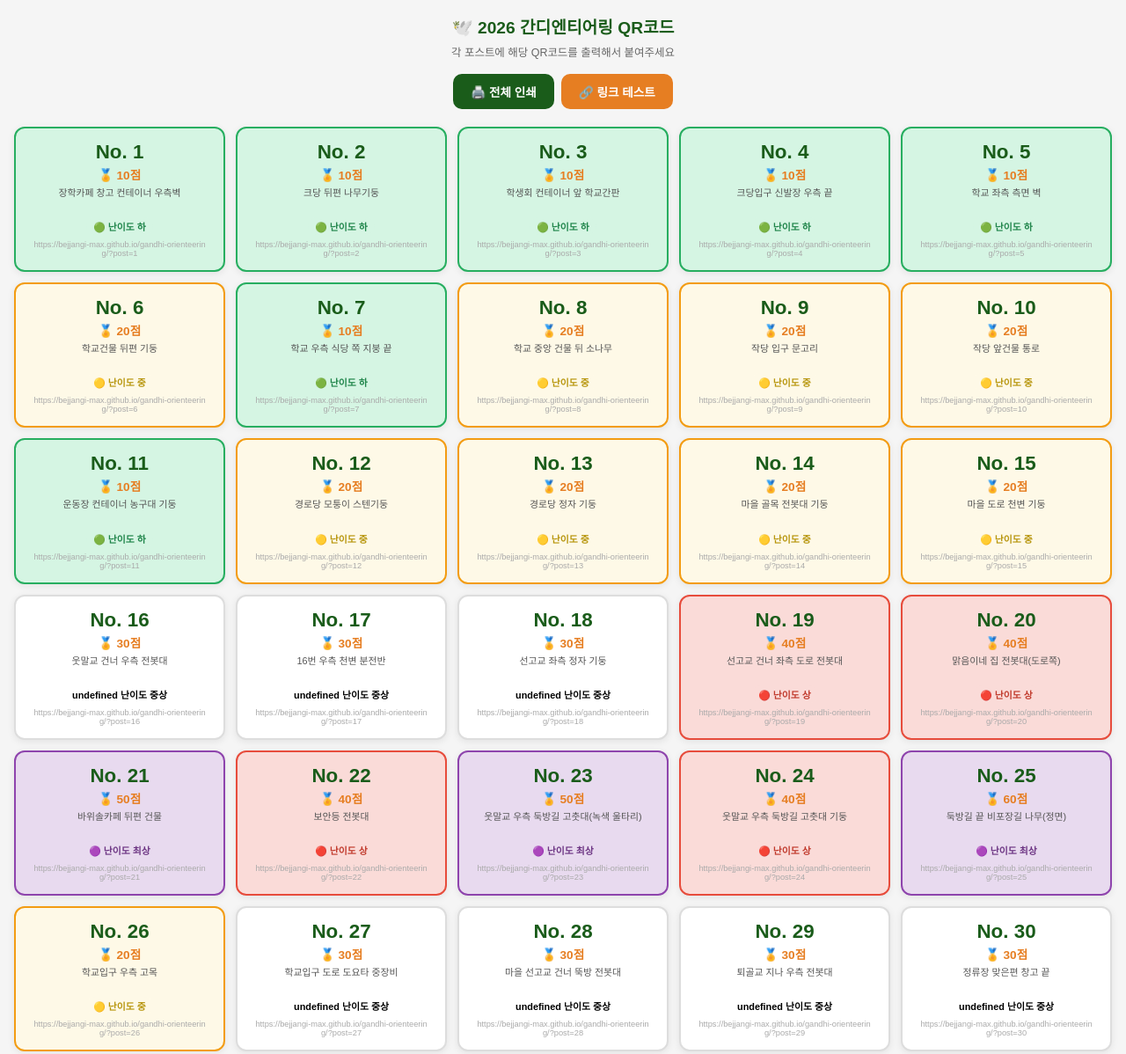
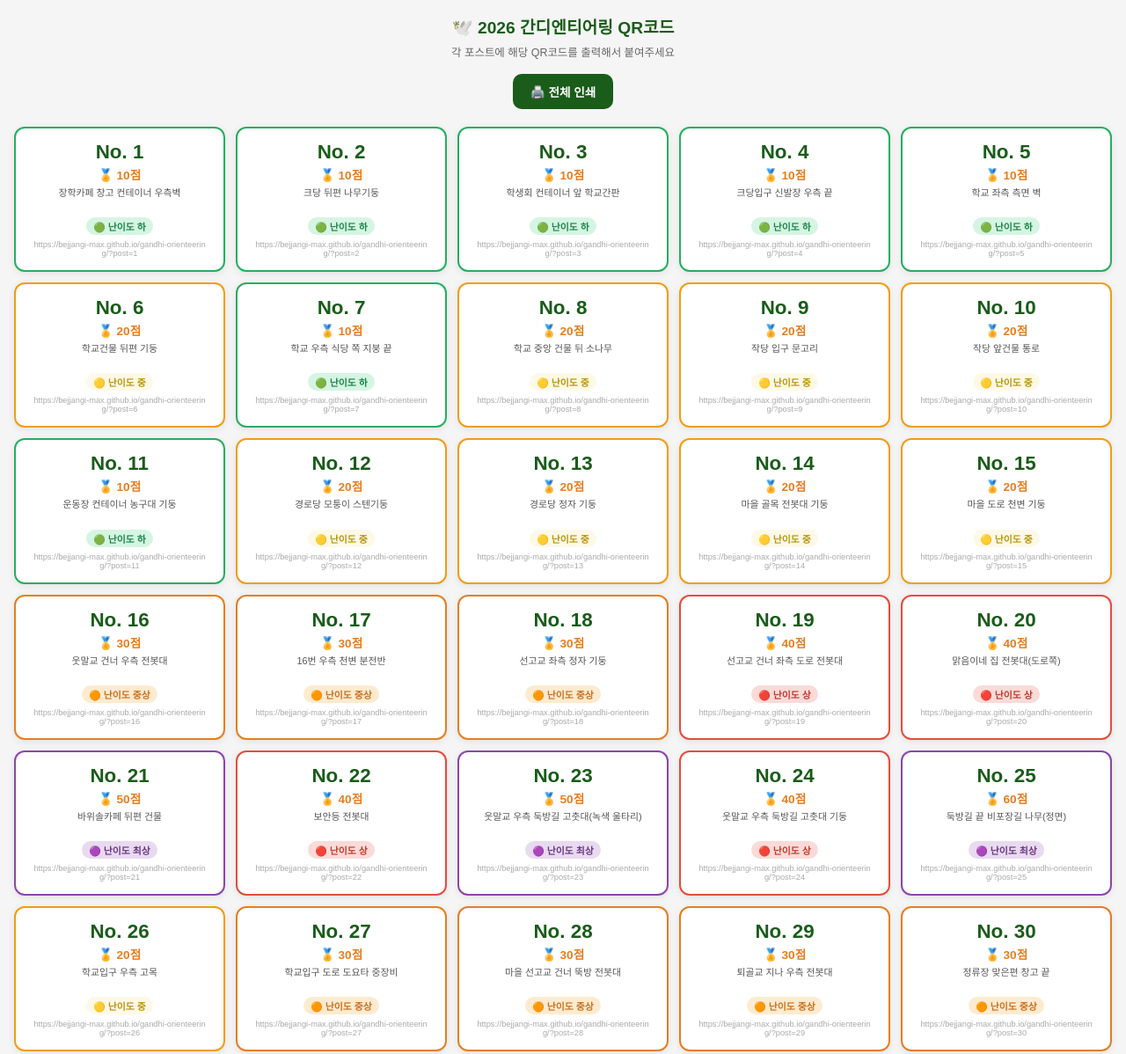
Before and after one commit to bejjangi-max/gandhi-orienteering, a plain HTML site: page qr.html in a window 1280 px wide. Shown: the top 1198 px of the page at 88% size. Drawn offline with Linux system fonts and the light colour scheme; a script that the page names is missing.

Commit message:
Update qr.html

```diff
--- a/qr.html
+++ b/qr.html
@@ -8,58 +8,44 @@
 <style>
 *{box-sizing:border-box;margin:0;padding:0;}
 body{font-family:'Apple SD Gothic Neo','Malgun Gothic',sans-serif;background:#f5f5f5;padding:16px;}
-
 h1{text-align:center;font-size:1.2em;color:#1a5c1a;margin-bottom:6px;}
 p.sub{text-align:center;font-size:0.78em;color:#666;margin-bottom:16px;}
-
 .btn-row{display:flex;gap:8px;justify-content:center;margin-bottom:20px;flex-wrap:wrap;}
 .btn{padding:10px 20px;border:none;border-radius:10px;font-size:0.85em;font-weight:700;cursor:pointer;}
 .btn-print{background:#1a5c1a;color:#fff;}
-.btn-all{background:#e67e22;color:#fff;}
-
 .grid{display:grid;grid-template-columns:repeat(auto-fill,minmax(200px,1fr));gap:12px;}
-
 .qr-card{background:#fff;border-radius:12px;padding:14px;text-align:center;box-shadow:0 2px 8px rgba(0,0,0,0.08);border:2px solid #ddd;page-break-inside:avoid;}
-.qr-card.diff-하{border-color:#27ae60;}
-.qr-card.diff-중{border-color:#f39c12;}
-.qr-card.diff-중중{border-color:#e67e22;}
-.qr-card.diff-상{border-color:#e74c3c;}
-.qr-card.diff-최상{border-color:#8e44ad;}
-
+.qr-card.d-하{border-color:#27ae60;}
+.qr-card.d-중{border-color:#f39c12;}
+.qr-card.d-중상{border-color:#e67e22;}
+.qr-card.d-상{border-color:#e74c3c;}
+.qr-card.d-최상{border-color:#8e44ad;}
 .qr-num{font-size:1.4em;font-weight:900;color:#1a5c1a;margin-bottom:2px;}
 .qr-pts{font-size:0.85em;color:#e67e22;font-weight:700;}
 .qr-loc{font-size:0.68em;color:#555;margin:4px 0 8px;line-height:1.4;}
 .qr-img{display:flex;justify-content:center;margin:6px 0;}
 .diff-badge{font-size:0.68em;padding:2px 8px;border-radius:10px;font-weight:700;margin-top:6px;display:inline-block;}
-.diff-하{background:#d5f5e3;color:#1e8449;}
-.diff-중{background:#fef9e7;color:#b7950b;}
-.diff-중중{background:#fdebd0;color:#ca6f1e;}
-.diff-상{background:#fadbd8;color:#c0392b;}
-.diff-최상{background:#e8daef;color:#6c3483;}
-
+.d-하 .diff-badge{background:#d5f5e3;color:#1e8449;}
+.d-중 .diff-badge{background:#fef9e7;color:#b7950b;}
+.d-중상 .diff-badge{background:#fdebd0;color:#ca6f1e;}
+.d-상 .diff-badge{background:#fadbd8;color:#c0392b;}
+.d-최상 .diff-badge{background:#e8daef;color:#6c3483;}
 .url-text{font-size:0.58em;color:#aaa;margin-top:6px;word-break:break-all;}
-
 @media print {
   body{background:#fff;padding:8px;}
-  .btn-row{display:none;}
-  h1,p.sub{display:none;}
+  .btn-row, h1, p.sub{display:none;}
   .grid{grid-template-columns:repeat(3,1fr);gap:8px;}
   .qr-card{box-shadow:none;border:1.5px solid #ccc;padding:10px;}
 }
 </style>
 </head>
 <body>
-
 <h1>🕊️ 2026 간디엔티어링 QR코드</h1>
 <p class="sub">각 포스트에 해당 QR코드를 출력해서 붙여주세요</p>
-
 <div class="btn-row">
   <button class="btn btn-print" onclick="window.print()">🖨️ 전체 인쇄</button>
-  <button class="btn btn-all" onclick="testAll()">🔗 링크 테스트</button>
 </div>
-
 <div class="grid" id="grid"></div>
-
 <script>
 const BASE = 'https://bejjangi-max.github.io/gandhi-orienteering/?post=';
 
@@ -70,6 +56,9 @@ function getDiff(pts) {
   if (pts >= 20) return '중';
   return '하';
 }
+
+const diffEmoji = {'하':'🟢','중':'🟡','중상':'🟠','상':'🔴','최상':'🟣'};
+
 const posts = [
   {n:1,loc:"장학카페 창고 컨테이너 우측벽",pts:10},
   {n:2,loc:"크당 뒤편 나무기둥",pts:10},
@@ -106,39 +95,29 @@ const posts = [
   {n:33,loc:"폐기물 울타리",pts:50},
 ].map(p => ({...p, diff: getDiff(p.pts)}));
 
-const diffEmoji = {하:'🟢',중:'🟡',중중:'🟠',상:'🔴',최상:'🟣'};
-
 const grid = document.getElementById('grid');
-
 posts.forEach(p => {
   const url = BASE + p.n;
+  const emoji = diffEmoji[p.diff] || '';
   const card = document.createElement('div');
-  card.className = `qr-card diff-${p.diff}`;
+  card.className = `qr-card d-${p.diff}`;
   card.innerHTML = `
     <div class="qr-num">No. ${p.n}</div>
     <div class="qr-pts">🏅 ${p.pts}점</div>
     <div class="qr-loc">${p.loc}</div>
     <div class="qr-img" id="qr${p.n}"></div>
-    <div class="diff-badge diff-${p.diff}">${diffEmoji[p.diff]} 난이도 ${p.diff}</div>
+    <div class="diff-badge">${emoji} 난이도 ${p.diff}</div>
     <div class="url-text">${url}</div>
   `;
   grid.appendChild(card);
-
   setTimeout(() => {
     new QRCode(document.getElementById('qr' + p.n), {
-      text: url,
-      width: 140,
-      height: 140,
-      colorDark: '#1a5c1a',
-      colorLight: '#ffffff',
+      text: url, width:140, height:140,
+      colorDark:'#1a5c1a', colorLight:'#ffffff',
       correctLevel: QRCode.CorrectLevel.M
     });
   }, p.n * 30);
 });
-
-function testAll() {
-  window.open(BASE + '1', '_blank');
-}
 </script>
 </body>
 </html>
```
